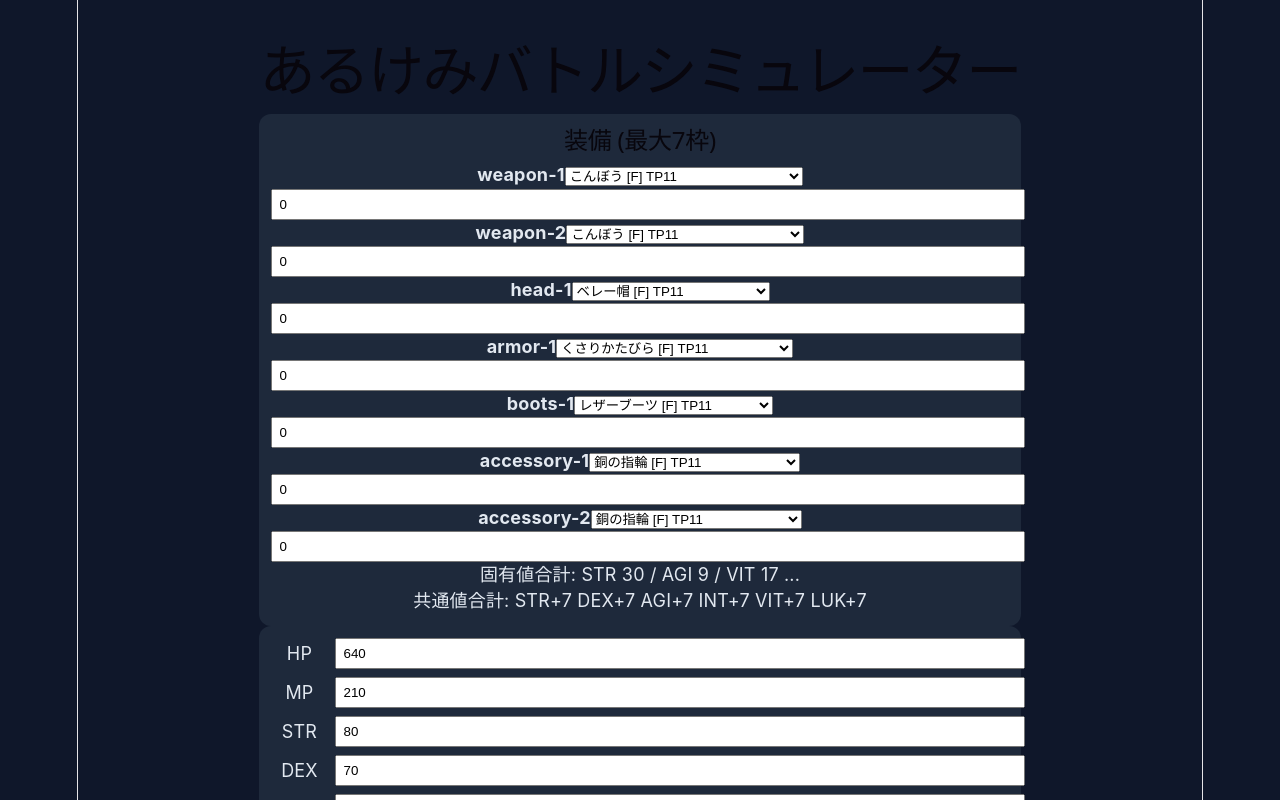
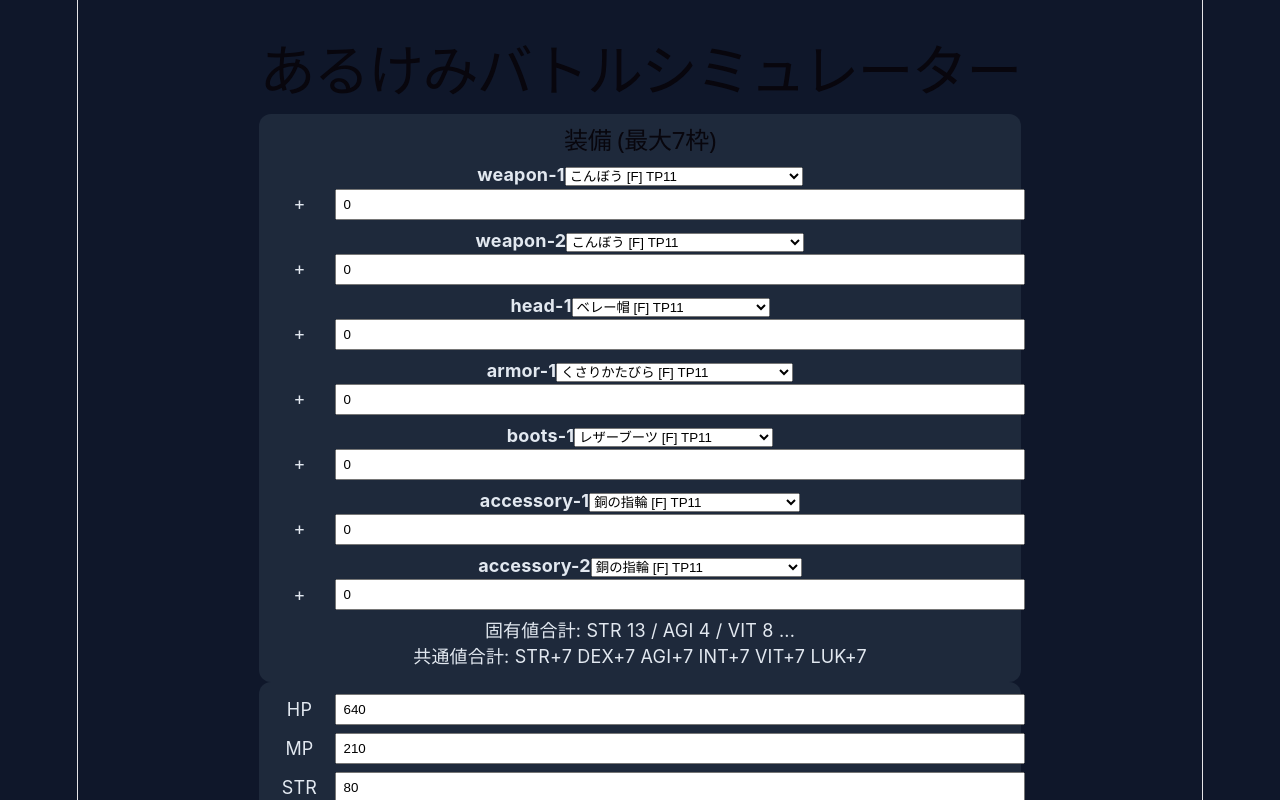
Before and after one commit to d-syumi/alcm-battle-sim, a React (Vite) app: page / in a window 1280 px wide. Shown: the top 800 px of the page. Built offline with nearby package versions, Linux system fonts and the light colour scheme.

Commit message:
+値入力を明示し固有値計算を共通値込みTP前提に修正

```diff
--- a/src/App.tsx
+++ b/src/App.tsx
@@ -58,10 +58,12 @@ const calcEquipmentBonus = (equipped: EquippedItem[]) => {
   for (const eq of equipped) {
     const item = EQUIPMENT_MASTER.find((x) => x.id === eq.itemId)
     if (!item) continue
-    const inherentTp = calcInherentTotalPower(item.baseTotalPower, eq.plus)
+    const totalPower = calcInherentTotalPower(item.baseTotalPower, eq.plus)
+    const shared = calcCommonBonusPerStat(eq.plus)
+    const commonPower = shared * STACKABLE_STATS.length
+    const inherentTp = Math.max(0, totalPower - commonPower)
     inherent = addStatus(inherent, calcInherentStats(inherentTp, item.statRatios))
 
-    const shared = calcCommonBonusPerStat(eq.plus)
     for (const key of STACKABLE_STATS) common[key] += shared
   }
 
@@ -148,7 +150,7 @@ function App() {
           <select value={slot.itemId} onChange={(e) => setEquipped((prev) => prev.map((p, idx) => idx === i ? { ...p, itemId: e.target.value } : p))}>
             {items.map((item) => <option key={item.id} value={item.id}>{item.name} [{item.rank}] TP{item.baseTotalPower}</option>)}
           </select>
-          <input type="number" min={0} max={15} value={slot.plus} onChange={(e) => setEquipped((prev) => prev.map((p, idx) => idx === i ? { ...p, plus: Math.max(0, Number(e.target.value)) } : p))} />
+          <label>+<input type="number" min={0} max={15} step={1} value={slot.plus} onChange={(e) => setEquipped((prev) => prev.map((p, idx) => idx === i ? { ...p, plus: Math.max(0, Math.floor(Number(e.target.value))) } : p))} /></label>
         </div>
       })}
       <p>固有値合計: STR {equipmentBonus.inherent.str} / AGI {equipmentBonus.inherent.agi} / VIT {equipmentBonus.inherent.vit} ...</p>
```
